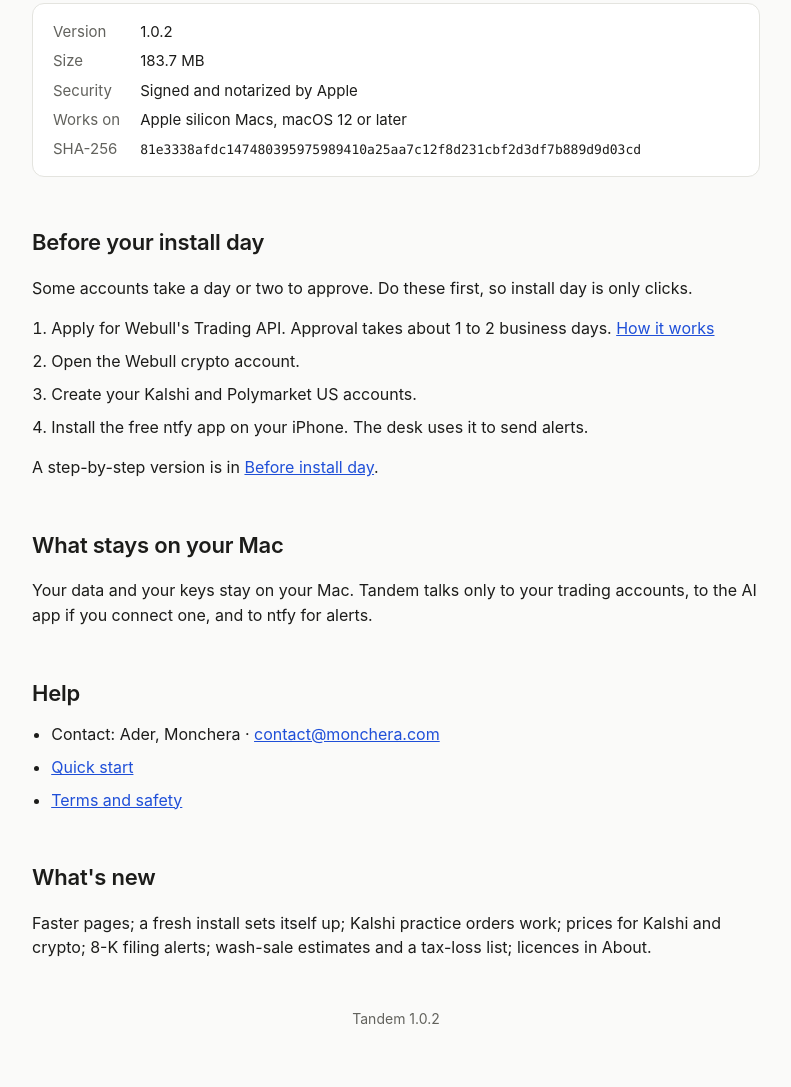
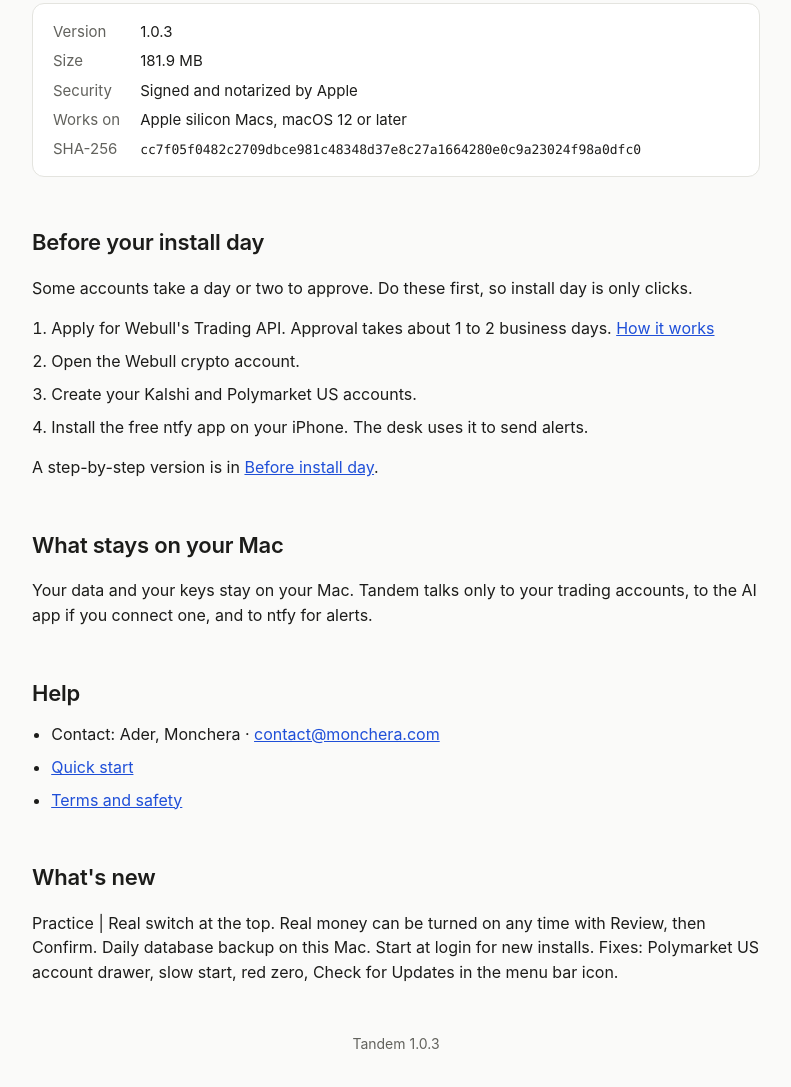
Before and after one commit to adersouza/tandem-releases, a plain HTML site: page index.html in a window 1280 px wide. Shown: the part 837-1924 px from the top of the page, without its empty margins (244-1035 px from the left). Drawn offline with Linux system fonts and the light colour scheme.

Commit message:
Tandem 1.0.3

```diff
--- a/index.html
+++ b/index.html
@@ -55,14 +55,14 @@ footer { margin-top: 48px; color: var(--muted); font-size: 14px; text-align: cen
 
   <img class="shot" src="overview.png" alt="The Tandem Overview on day 3 of the practice week: value, positions, routines, return and this week">
 
-  <div class="cta"><a class="button" href="https://github.com/adersouza/tandem-releases/releases/download/v1.0.2/Tandem-1.0.2.dmg">Download for Mac</a></div>
+  <div class="cta"><a class="button" href="https://github.com/adersouza/tandem-releases/releases/download/v1.0.3/Tandem-1.0.3.dmg">Download for Mac</a></div>
 
   <dl class="facts">
-    <dt>Version</dt><dd>1.0.2</dd>
-    <dt>Size</dt><dd>183.7 MB</dd>
+    <dt>Version</dt><dd>1.0.3</dd>
+    <dt>Size</dt><dd>181.9 MB</dd>
     <dt>Security</dt><dd>Signed and notarized by Apple</dd>
     <dt>Works on</dt><dd>Apple silicon Macs, macOS 12 or later</dd>
-    <dt>SHA-256</dt><dd><code>81e3338afdc147480395975989410a25aa7c12f8d231cbf2d3df7b889d9d03cd</code></dd>
+    <dt>SHA-256</dt><dd><code>cc7f05f0482c2709dbce981c48348d37e8c27a1664280e0c9a23024f98a0dfc0</code></dd>
   </dl>
 
   <section id="before">
@@ -93,10 +93,10 @@ footer { margin-top: 48px; color: var(--muted); font-size: 14px; text-align: cen
 
   <section id="new">
     <h2>What's new</h2>
-    <p class="notes">Faster pages; a fresh install sets itself up; Kalshi practice orders work; prices for Kalshi and crypto; 8-K filing alerts; wash-sale estimates and a tax-loss list; licences in About.</p>
+    <p class="notes">Practice | Real switch at the top. Real money can be turned on any time with Review, then Confirm. Daily database backup on this Mac. Start at login for new installs. Fixes: Polymarket US account drawer, slow start, red zero, Check for Updates in the menu bar icon.</p>
   </section>
 
-  <footer>Tandem 1.0.2</footer>
+  <footer>Tandem 1.0.3</footer>
 </main>
 </body>
 </html>
```
Also changed, not shown: appcast.xml (+9 -0 lines), 5 other files.
